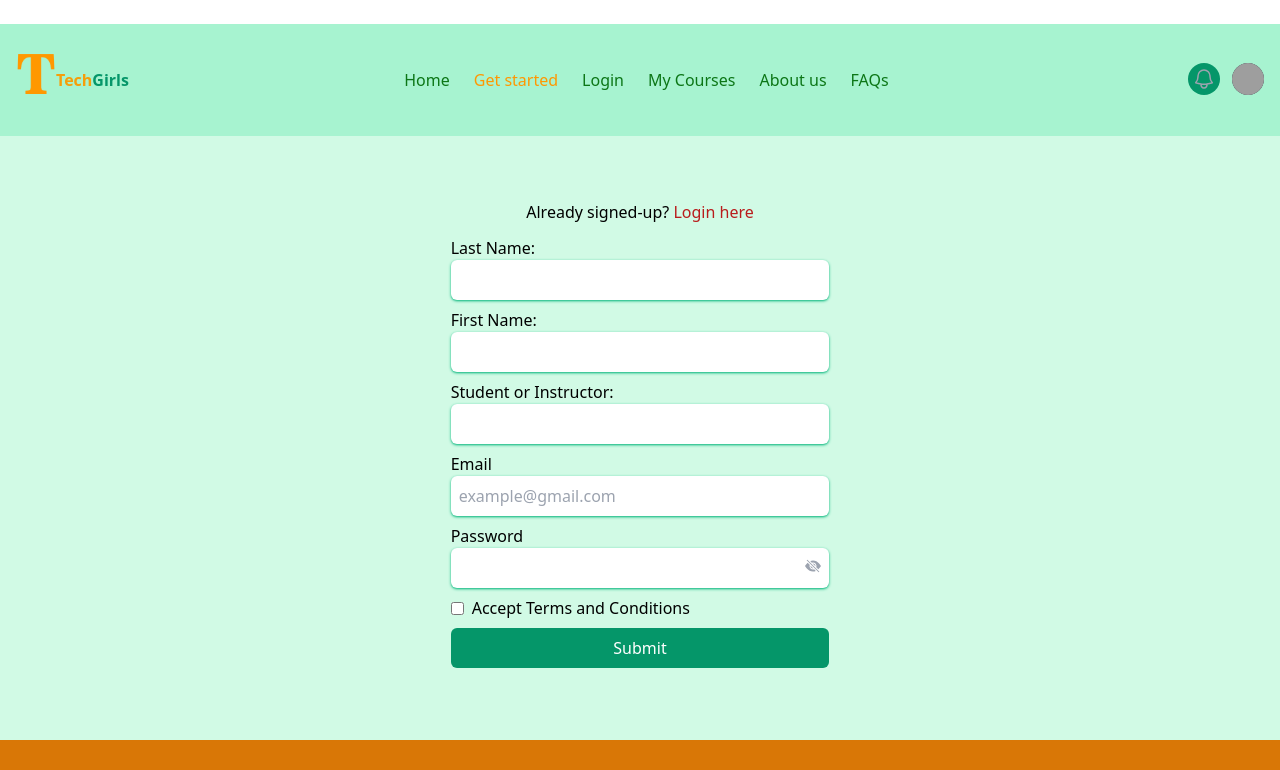
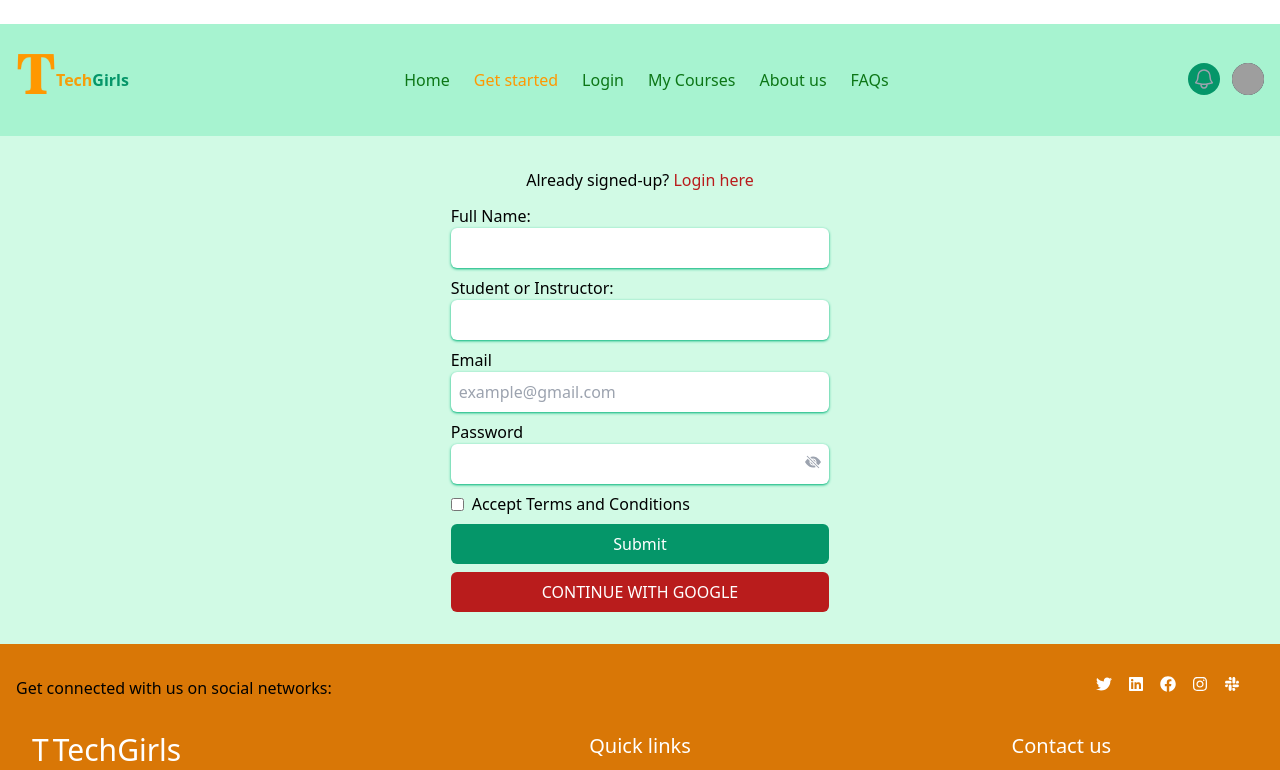
Before and after one commit to nancy77zion/Techgirls-Site-Updated, a React (Vite) app in the folder Client/: page /signup in a window 1280 px wide. Shown: the top 770 px of the page. Built offline with nearby package versions, Linux system fonts and the light colour scheme; grey boxes are pictures that could not be loaded.

Commit message:
added google firebase

```diff
--- /dev/null
+++ b/Client/src/components/Oauth.jsx
@@ -0,0 +1,14 @@
+
+
+const Oauth = () => {
+  return (
+    <button
+    type='button'
+    className='w-full bg-red-700 text-white py-2 rounded-md uppercase transition ease-in-out delay-150 hover:-translate-y-1 hover:scale-110 hover:bg-red-400 duration-300 ...hover:opacity-95'
+  >
+    Continue with google
+  </button>
+  )
+}
+
+export default Oauth
--- /dev/null
+++ b/Client/src/firebase.js
@@ -0,0 +1,18 @@
+
+// Import the functions you need from the SDKs you need
+import { initializeApp } from "firebase/app";
+// TODO: Add SDKs for Firebase products that you want to use
+// https://firebase.google.com/docs/web/setup#available-libraries
+
+// Your web app's Firebase configuration
+const firebaseConfig = {
+  apiKey: "AIzaSyBS6U2Dy-8TD4H-nuRZX_nfOBcsyRtEn1A",
+  authDomain: "lms-techgirl.firebaseapp.com",
+  projectId: "lms-techgirl",
+  storageBucket: "lms-techgirl.appspot.com",
+  messagingSenderId: "31563078335",
+  appId: "1:31563078335:web:fd1433cb39500f32bd840a"
+};
+
+// Initialize Firebase
+export const app = initializeApp(firebaseConfig);
--- a/Client/src/pages/SignUp.jsx
+++ b/Client/src/pages/SignUp.jsx
@@ -5,6 +5,7 @@ import { BsFillEyeFill, BsFillEyeSlashFill } from 'react-icons/bs';
 import { Formik, Form, Field, ErrorMessage } from 'formik';
 import * as Yup from 'yup';
 import axios from 'axios'
+import Oauth from '../components/Oauth';
 
 const SignUp = () => {
 
@@ -13,18 +14,16 @@ const SignUp = () => {
   const navigate = useNavigate();
 
   const initialValue = {
-    user_lastname: '',
-    user_firstname: '',
-    user_type: '',
+    user_fullname: '',
+    role: '',
     password: '',
     email: '',
     tick: false
   };
 
   const validationSchema = Yup.object().shape({
-    user_lastname: Yup.string().required('Last name is required'),
-    user_firstname: Yup.string().required('First name is required'),
-    user_type: Yup.string().required('User type is required'),
+    user_fullname: Yup.string().required('fullname is required'),
+    role: Yup.string().required('User type is required'),
     password: Yup.string().required('Password is required'),
     user_email: Yup.string().email('Invalid email').required('Email is required'),
     tick: Yup.boolean().oneOf([true], 'You must accept the terms and conditions'),
@@ -44,7 +43,7 @@ const SignUp = () => {
 
   return (
     <div className="flex justify-center items-center">
-      <div className=" my-10 mx-10 w-full md:w-2/3 lg:w-1/2 xl:w-1/3 rounded-md p-6">
+      <div className=" my-2 mx-10 w-full md:w-2/3 lg:w-1/2 xl:w-1/3 rounded-md p-6">
         <div className="text-center mb-3">
           <p className="">Already signed-up? <Link className="text-red-700" to={'/login'}>Login here</Link></p>
         </div>
@@ -55,19 +54,14 @@ const SignUp = () => {
       >
         <Form className="">
           <div className="mb-2">
-          <label>Last Name:</label>
-            <Field type="text" name="user_lastname" className="block w-full shadow shadow-emerald-500 rounded-md p-2" />
-            <ErrorMessage name="user_lastname" component="span" className='text-red-600 font-extralight text-xs'/>
-          </div>
-          <div className="mb-2">
-          <label>First Name:</label>
-            <Field type="text" name="user_firstname" className="block w-full shadow shadow-emerald-500 rounded-md p-2" />
-            <ErrorMessage name="user_firstname" component="span" className='text-red-600 font-extralight text-xs' />
+          <label>Full Name:</label>
+            <Field type="text" name="user_fullname" className="block w-full shadow shadow-emerald-500 rounded-md p-2" />
+            <ErrorMessage name="user_fullname" component="span" className='text-red-600 font-extralight text-xs' />
           </div>
           <div className="mb-2">
               <label>Student or Instructor:</label>
-              <Field type="text" name="user_type" className="block w-full shadow shadow-emerald-500 rounded-md p-2" />
-              <ErrorMessage name="user_type" component="span" className='text-red-600 font-extralight text-xs'/>
+              <Field type="text" name="role" className="block w-full shadow shadow-emerald-500 rounded-md p-2" />
+              <ErrorMessage name="role" component="span" className='text-red-600 font-extralight text-xs'/>
             </div>
           <div className="mb-2">
             <label className="">Email</label>
@@ -92,6 +86,7 @@ const SignUp = () => {
           <div className="mb-2">
             <button type="submit" className=" w-full bg-emerald-600 text-white py-2 rounded-md transition ease-in-out delay-150 hover:-translate-y-1 hover:scale-110 hover:bg-emerald-400 duration-300 ...">Submit</button>
           </div>
+          <Oauth />
         </Form>
         </Formik>
       </div>
```
